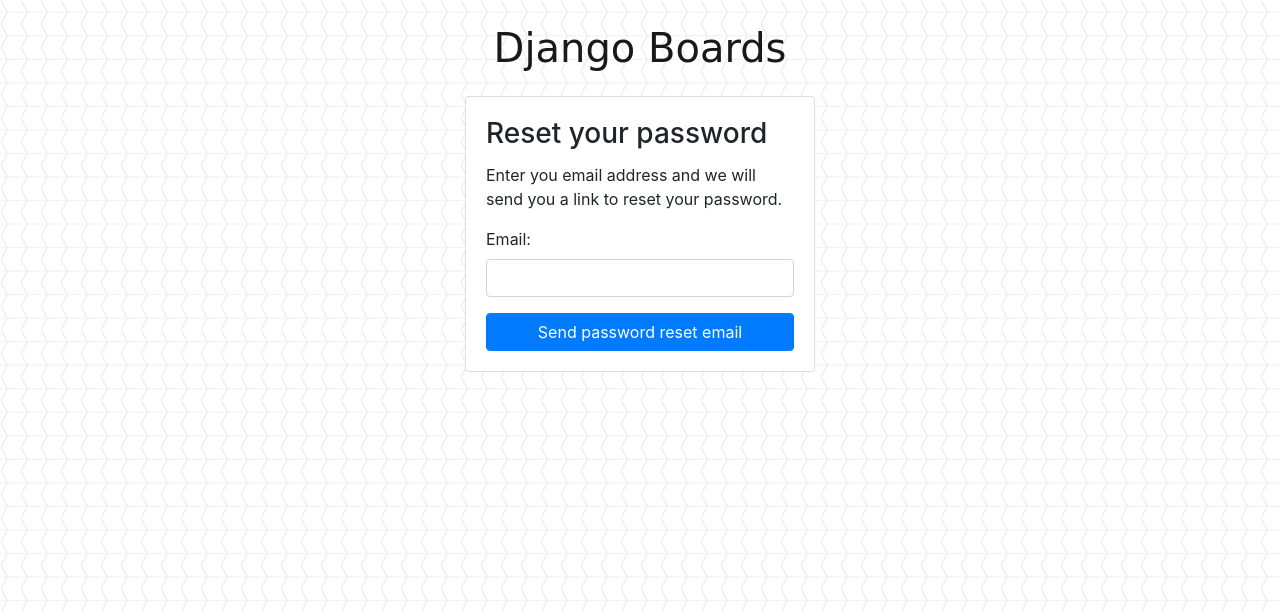
After one commit to Ted523/discussion-board-App, a Django app: page /reset/ in a window 1280 px wide. The commit adds this page. Shown: the top 612 px of the page. Run offline with Django 3.2, Linux system fonts and the light colour scheme; some libraries are stand-ins or nearby versions; some web fonts are replaced.

Commit message:
Password Reset

```diff
--- /dev/null
+++ b/boards_app/boards/templatetags/form_tags.py
@@ -0,0 +1,17 @@
+from django import template
+
+register = template.Library();
+
+@register.filter
+def field_type(bound_field):
+    return bound_field.field.widget.__class__.__name__
+
+@register.filter
+def input_class(bound_field):
+    css_class=''
+    if bound_field.form.is_bound:
+        if bound_field.errors:
+            css_class = 'is-invalid'
+        elif field_type(bound_field) != 'PasswordInput':
+            css_class = 'is-valid'
+    return 'form-control {}'.format(css_class)
--- a/boards_app/boards/urls.py
+++ b/boards_app/boards/urls.py
@@ -5,6 +5,6 @@ urlpatterns=[
 
 	path('', views.home, name='home'),
 	path('boards/<str:pk>/', views.board_topics, name='board_topics'),
-	path('boards/<str:pk>/new/', views.new_topic, name='new_topic')
+	path('boards/<str:pk>/new/', views.new_topic, name='new_topic'),
 
 ]
--- a/boards_app/boards/views.py
+++ b/boards_app/boards/views.py
@@ -2,6 +2,8 @@ from django.contrib.auth.models import User
 from django.shortcuts import render, get_object_or_404, redirect
 from .forms import NewTopicForm
 from .models import Board, Topic, Post
+from django.http import HttpResponse
+
 
 
 
--- a/boards_app/templates/includes/form.html
+++ b/boards_app/templates/includes/form.html
@@ -1,4 +1,4 @@
-{% load widget_tweaks %}
+{% load form_tags widget_tweaks %}
 
 {% if form.non_field_errors %}
 <div class="alert alert-danger" role="alert">
@@ -11,28 +11,15 @@
 {% for field in form %}
             <div class="form-group">
                 {{ field.label_tag }}
-
-                {% if form.is_bound %}
-                    {% if field.errors %}
-
-                        {% render_field field class="form-control is-invalid" %}
+                {% render_field field class=field|input_class %}
                     {% for error in field.errors %}
                         <div class="invalid-feedback">
                             {{ error }}
                         </div>
                     {% endfor %}
-
-                    {% else %}
-                        {% render_field field class="form-control is-valid" %}
-                    {% endif %}
-                {% else %}
-                    {% render_field field class="form-control" %}
-                {% endif %}
-
                 {% if field.help_text %}
                     <small class="form-text text-muted">
                         {{ field.help_text|safe }}
-
                     </small>
             {% endif %}
             </div>
--- /dev/null
+++ b/boards_app/templates/password_reset.html
@@ -0,0 +1,21 @@
+{% extends 'base_accounts.html' %}
+
+{% block title %}Reset your password{% endblock %}
+
+{% block content %}
+<div class="row justify-content-center">
+    <div class="col-lg-4 col-md-6 col-sm-8">
+        <div class="card">
+            <div class="card-body">
+                <h3 class="card-title">Reset your password</h3>
+                <p>Enter you email address and we will send you a link to reset your password.</p>
+                <form>
+                    {% csrf_token %}
+                    {% include 'includes/form.html' %}
+                    <button type='submit' class='btn btn-primary btn-block'>Send password reset email</button>
+                </form>
+            </div>
+        </div>
+    </div>
+</div>
+{% endblock %}
--- /dev/null
+++ b/boards_app/templates/password_reset_subject.txt
@@ -0,0 +1 @@
+[Django Boards] Please reset your password
--- a/boards_app/vitorProject/settings.py
+++ b/boards_app/vitorProject/settings.py
@@ -133,3 +133,5 @@ STATICFILES_DIRS = [
 LOGOUT_REDIRECT_URL = 'home'
 
 LOGIN_REDIRECT_URL = 'home'
+
+EMAIL_BACKEND = 'django.core.mail.backends.console.EmailBackend'
--- a/boards_app/vitorProject/urls.py
+++ b/boards_app/vitorProject/urls.py
@@ -28,4 +28,13 @@ urlpatterns = [
     path('logout/', auth_views.LogoutView.as_view(), name='logout'),
     #path('signup/', include('accounts.urls')),
 
+    path('reset/', auth_views.PasswordResetView.as_view(
+        template_name='password_reset.html',
+        email_template_name='password_reset_email.html',
+        subject_template_name='password_reset_subject.txt'), name='password_reset'),
+    path('reset/done', auth_views.PasswordResetDoneView.as_view(template_name='password_reset_done.html'),name='password_reset_done'),
+    url(r'^reset/(?P<uidb64>[0-9A-Za-z_\-]+)/(?P<token>[0-9A-Za-z]{1,13}-[0-9A-Za-z]{1,20})/$', auth_views.PasswordResetConfirmView.as_view(template_name='password_reset_confirm.html'),
+    name='password_reset_confirm'),
+    path('reset/complete/', auth_views.PasswordResetCompleteView.as_view(template_name='password_reset_complete.html'), name='password_reset_complete')
+
 ]
```
Also changed, not shown: boards_app/templates/password_reset_email.html (added, +19 -0 lines), boards_app/boards/templatetags/__init__.py (added), boards_app/db.sqlite3, boards_app/templates/password_reset_complete.html (added), boards_app/templates/password_reset_confirm.html (added), boards_app/templates/password_reset_done.html (added). Lines whose indentation alone changed are shown as unchanged.
